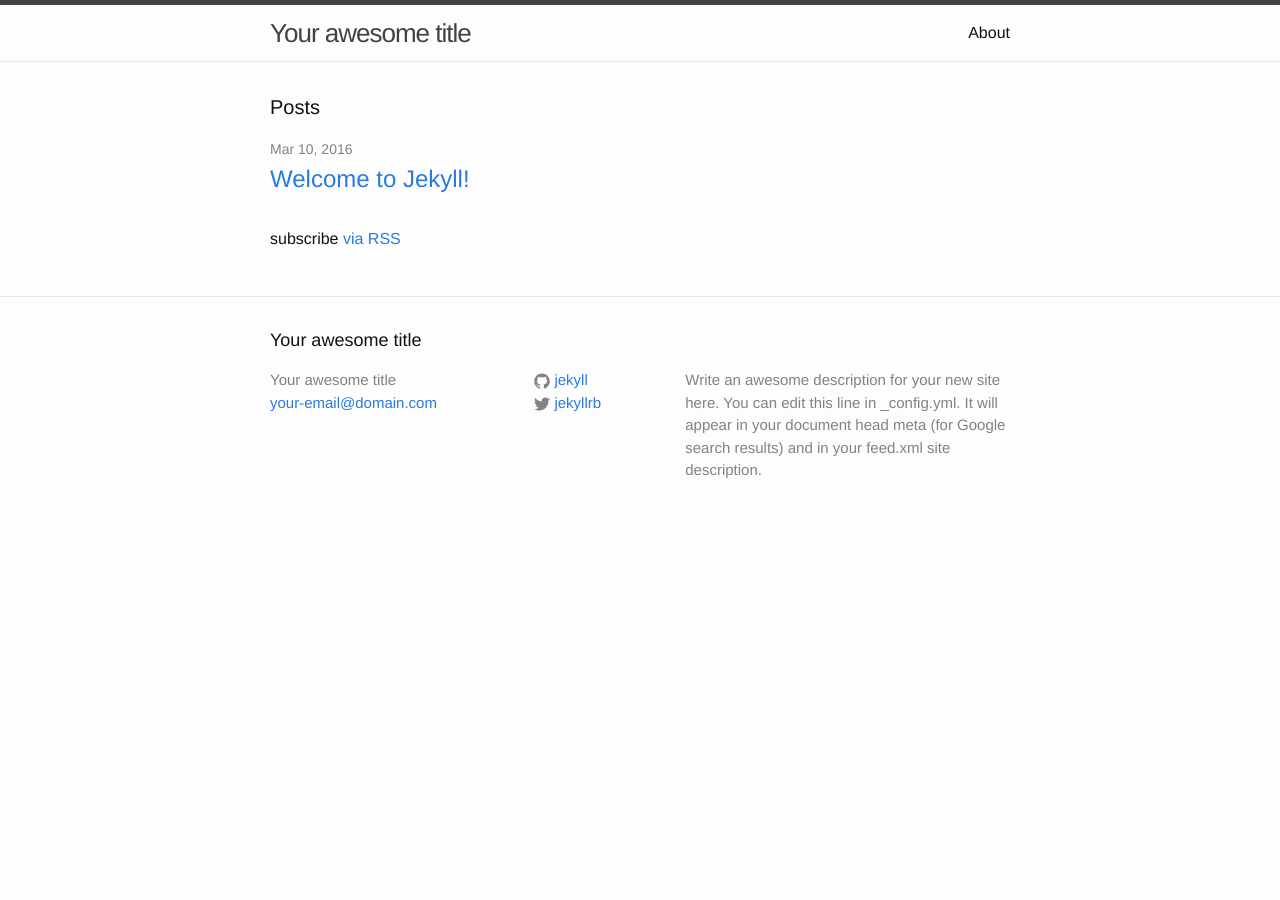
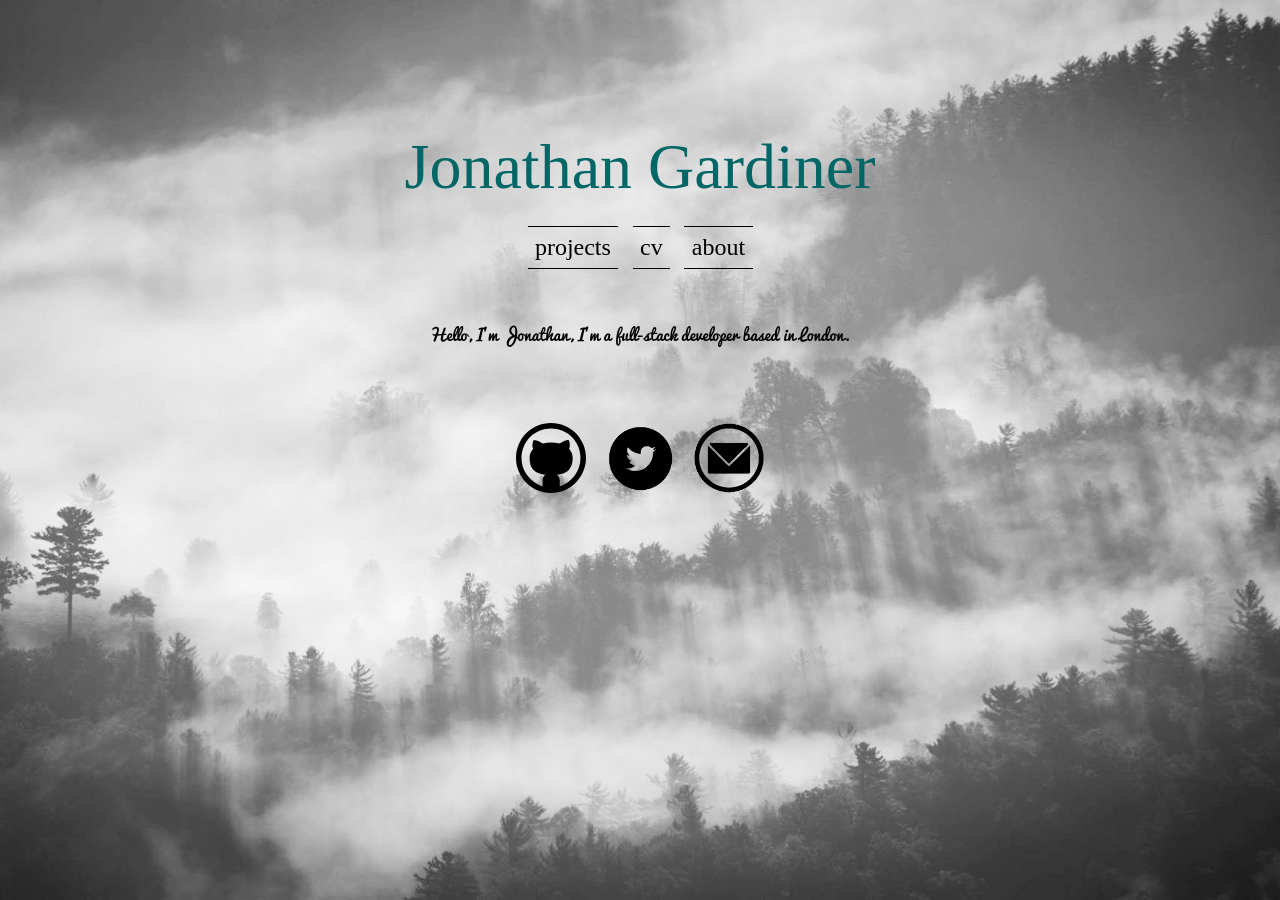
Before and after one commit to jelgar1/jelgar1.github.io, a Jekyll site: the page built from index.html, in a window 1280 px wide. Built offline with Jekyll 4.4.1, drawn with Linux system fonts in a browser that asks for light colours.

Commit message:
website basics

```diff
--- a/_config.yml
+++ b/_config.yml
@@ -6,16 +6,12 @@
 # 'jekyll serve'. If you change this file, please restart the server process.
 
 # Site settings
-title: Your awesome title
-email: your-email@domain.com
-description: > # this means to ignore newlines until "baseurl:"
-  Write an awesome description for your new site here. You can edit this
-  line in _config.yml. It will appear in your document head meta (for
-  Google search results) and in your feed.xml site description.
+title: Jonathan Gardiner
+description: I'm Jonathan, I'm a full-stack develope currently based in London.
 baseurl: "" # the subpath of your site, e.g. /blog
-url: "http://yourdomain.com" # the base hostname & protocol for your site
-twitter_username: jekyllrb
-github_username:  jekyll
+url: "http://yourdomain.com" # the base hostname & protocol fo your site
+twitter_username: thejongardiner
+github_username:  jelgar1
 
 # Build settings
 markdown: kramdown
--- /dev/null
+++ b/_layouts/homepage.html
@@ -0,0 +1,16 @@
+<!DOCTYPE html>
+<html>
+
+  {% include head.html %}
+
+  <body>
+
+    <div class="page-content">
+      <div class="wrapper">
+        {{ content }}
+      </div>
+    </div>
+
+  </body>
+
+</html>
--- /dev/null
+++ b/_sass/_about.scss
@@ -0,0 +1,5 @@
+.longtext {
+  text-align: justify;
+  font-size: 0.8rem;
+  font-family: futura;
+}
--- /dev/null
+++ b/_sass/_homepage.scss
@@ -0,0 +1,71 @@
+@font-face {
+    font-family: kankin;
+    src: url(../fonts/Kankin.ttf);
+}
+
+@font-face {
+  font-family: pacifico;
+  src: url(../fonts/Pacifico.ttf);
+}
+
+body {
+  color: black;
+  font-family: Cornerstone;
+  text-align: center;
+  background: url("../images/forest-background.jpeg") no-repeat center center fixed;
+-webkit-background-size: cover;
+-moz-background-size: cover;
+-o-background-size: cover;
+background-size: cover;
+}
+
+#name {
+  font-size: 4rem;
+  padding-top: 12%;
+  color: #006666;
+}
+
+.bio {
+  // border: 1px solid black;
+  padding: 1%;
+  // background-color: grey;
+  // opacity: 0.8;
+  font-family: pacifico, londrina solid, futura;
+  color: black;
+}
+
+.homepage-link {
+  border-top: 1px solid black;
+  border-bottom: 1px solid black;
+  padding: 1%;
+  margin: .7%;
+  font-size: 1.5rem;
+}
+
+a:link, a:visited {
+  color: black;
+}
+
+a:hover {
+  color: black;
+}
+
+.social-btns {
+  height: 70px;
+  width: auto;
+  padding: 1%;
+
+  -webkit-transition: all 0.5s ease;
+   -moz-transition: all 0.5s ease;
+     -o-transition: all 0.5s ease;
+    -ms-transition: all 0.5s ease;
+        transition: all 0.5s ease;
+}
+
+.social-btns:hover {
+  -webkit-transform: rotate(-15deg);
+   -moz-transform: rotate(-15deg);
+     -o-transform: rotate(-15deg);
+    -ms-transform: rotate(-15deg);
+        transform: rotate(-15deg);
+}
--- /dev/null
+++ b/_sass/_projects.scss
@@ -0,0 +1,4 @@
+.projects {
+  text-align: left;
+  margin-left: 15%;
+}
--- a/css/main.scss
+++ b/css/main.scss
@@ -49,5 +49,8 @@ $on-laptop:        800px;
 @import
         "base",
         "layout",
-        "syntax-highlighting"
+        "syntax-highlighting",
+        "homepage",
+        "projects",
+        "about"
 ;
--- a/index.html
+++ b/index.html
@@ -1,23 +1,20 @@
 ---
-layout: default
+layout: homepage
 ---
 
-<div class="home">
-
-  <h1 class="page-heading">Posts</h1>
-
-  <ul class="post-list">
-    {% for post in site.posts %}
-      <li>
-        <span class="post-meta">{{ post.date | date: "%b %-d, %Y" }}</span>
-
-        <h2>
-          <a class="post-link" href="{{ post.url | prepend: site.baseurl }}">{{ post.title }}</a>
-        </h2>
-      </li>
-    {% endfor %}
-  </ul>
-
-  <p class="rss-subscribe">subscribe <a href="{{ "/feed.xml" | prepend: site.baseurl }}">via RSS</a></p>
-
+<h1 id="name">Jonathan Gardiner</h1>
+<div class="btn-wrap">
+  <!-- <a href="/blog" class="homepage-link">blog</a> -->
+  <a href="/projects" class="homepage-link">projects</a>
+  <a href="/cv" class="homepage-link">cv</a>
+  <a href="/about" class="homepage-link">about</a>
 </div>
+<br></br>
+<div class="bio"> <p>Hello, I'm Jonathan, I'm a full-stack developer based in London.</p>
+</div>
+<br></br>
+<div class="social">
+  <a href="https://github.com/jelgar1"><img class="social-btns" src="images/github-circled.svg" alt="github"></a>
+  <a href="https://twitter.com/thejongardiner"><img class="social-btns" src="images/twitter_btn.png" alt="twitter"></a>
+  <a href="mailto:jonathanelgardiner@gmail.com"><img class="social-btns" src="images/mail-icon.png" alt="email"></a>
+</div>
```
Also changed, not shown: about.html (added, +14 -0 lines), about.md (deleted, +0 -15 lines), oldindex.html (added, +23 -0 lines), projects.html (added, +10 -0 lines), fonts/Kankin.ttf (added), fonts/Pacifico.ttf (added), images/forest-background.jpeg (added), images/github-circled.svg (added), images/mail-icon-hover.png (added), images/mail-icon.png (added), images/twitter_btn.png (added), images/twitter_btn_hover.png (added).
